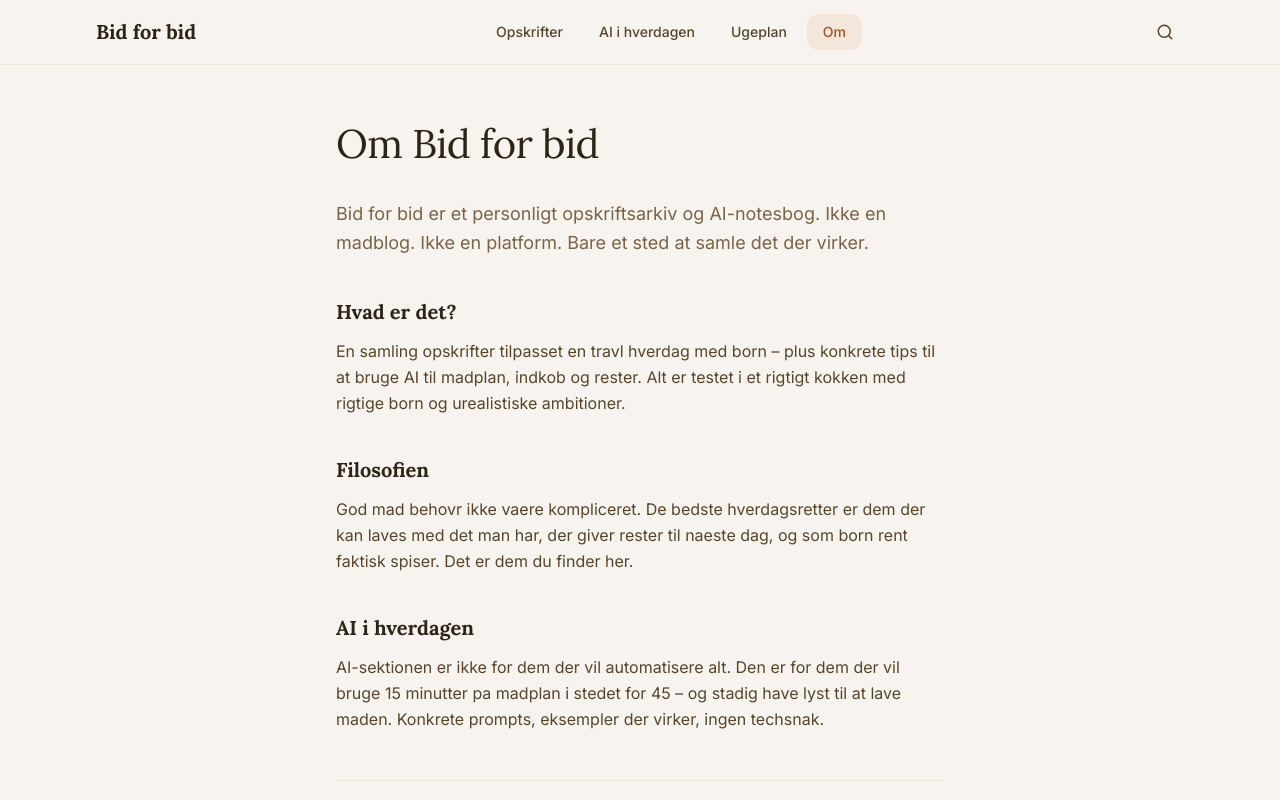
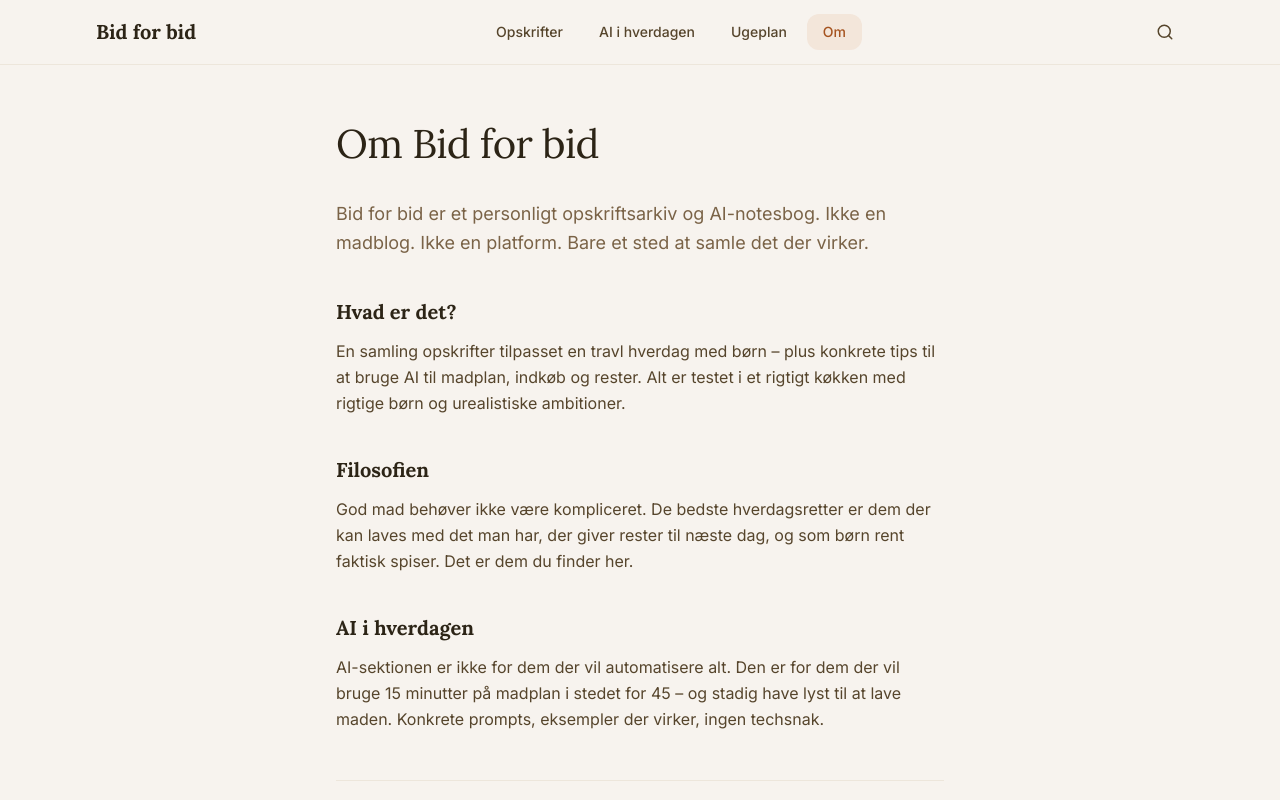
Before and after one commit to henriengel-crypto/bid-for-bid, a Next.js app: page /om in a window 1280 px wide. Shown: the top 800 px of the page. Built offline with nearby package versions, Linux system fonts and the light colour scheme.

Commit message:
Ret manglende æ/ø/å på tværs af sitet

```diff
--- a/content/opskrifter/polenta-med-svampe.mdx
+++ b/content/opskrifter/polenta-med-svampe.mdx
@@ -1,6 +1,6 @@
 ---
 title: Blød polenta med sauterede svampe og parmesan
-description: Polenta er den italienske hverdagsmad der ikke fylder nok i vores køkkener. Cremet og blød som mashed potato, toppet med saftige svampe og timian. Ferdig på 25 minutter.
+description: Polenta er den italienske hverdagsmad der ikke fylder nok i vores køkkener. Cremet og blød som mashed potato, toppet med saftige svampe og timian. Færdig på 25 minutter.
 tags:
   - italien
   - vegetar
--- a/src/app/ai-i-hverdagen/page.tsx
+++ b/src/app/ai-i-hverdagen/page.tsx
@@ -39,7 +39,7 @@ export default function AIPage() {
           </h1>
           <p className="text-earth-600 leading-relaxed">
             Ikke AI-hype. Konkrete genveje der sparer tid til det der tæller.
-            Her finder du workflows, prompts og eksempler til madplan, indkob og mere.
+            Her finder du workflows, prompts og eksempler til madplan, indkøb og mere.
           </p>
         </div>
 
--- a/src/app/om/page.tsx
+++ b/src/app/om/page.tsx
@@ -21,18 +21,18 @@ export default function OmPage() {
           <section>
             <h2 className="font-serif text-xl text-earth-900 mb-3">Hvad er det?</h2>
             <p className="text-earth-700 leading-relaxed">
-              En samling opskrifter tilpasset en travl hverdag med born – plus konkrete
-              tips til at bruge AI til madplan, indkob og rester. Alt er testet i et
-              rigtigt kokken med rigtige born og urealistiske ambitioner.
+              En samling opskrifter tilpasset en travl hverdag med børn – plus konkrete
+              tips til at bruge AI til madplan, indkøb og rester. Alt er testet i et
+              rigtigt køkken med rigtige børn og urealistiske ambitioner.
             </p>
           </section>
 
           <section>
             <h2 className="font-serif text-xl text-earth-900 mb-3">Filosofien</h2>
             <p className="text-earth-700 leading-relaxed">
-              God mad behovr ikke vaere kompliceret. De bedste hverdagsretter er dem
-              der kan laves med det man har, der giver rester til naeste dag, og som
-              born rent faktisk spiser. Det er dem du finder her.
+              God mad behøver ikke være kompliceret. De bedste hverdagsretter er dem
+              der kan laves med det man har, der giver rester til næste dag, og som
+              børn rent faktisk spiser. Det er dem du finder her.
             </p>
           </section>
 
@@ -40,7 +40,7 @@ export default function OmPage() {
             <h2 className="font-serif text-xl text-earth-900 mb-3">AI i hverdagen</h2>
             <p className="text-earth-700 leading-relaxed">
               AI-sektionen er ikke for dem der vil automatisere alt. Den er for dem
-              der vil bruge 15 minutter pa madplan i stedet for 45 – og stadig have
+              der vil bruge 15 minutter på madplan i stedet for 45 – og stadig have
               lyst til at lave maden. Konkrete prompts, eksempler der virker,
               ingen techsnak.
             </p>
--- a/src/app/ugeplan/page.tsx
+++ b/src/app/ugeplan/page.tsx
@@ -5,7 +5,7 @@ import type { RecipeSearchItem, Recipe } from "@/types";
 
 export const metadata: Metadata = {
   title: "Ugeplan",
-  description: "Automatisk madplan for ugen med variation og indkobsliste.",
+  description: "Automatisk madplan for ugen med variation og indkøbsliste.",
 };
 
 function toSearchItem(r: Recipe): RecipeSearchItem {
@@ -35,12 +35,12 @@ export default function UgeplanPage() {
       <div className="container-bfb">
         <div className="mb-10 max-w-2xl">
           <h1 className="font-serif text-display-sm text-earth-900 mb-4">
-            Ugeplan pa autopilot
+            Ugeplan på autopilot
           </h1>
           <p className="text-earth-600 leading-relaxed">
             Et klik og du har fem middage med god variation: fisk, vegetar, pasta,
             one-pot og en ret der bruger det du allerede har. Ugeplanerne huskes,
-            sa du slipper for at se det samme to uger i træk.
+            så du slipper for at se det samme to uger i træk.
           </p>
         </div>
 
@@ -48,16 +48,16 @@ export default function UgeplanPage() {
 
         {/* Info-boks */}
         <div className="mt-12 max-w-xl bg-cream-200 rounded-2xl p-6">
-          <h2 className="font-serif text-lg mb-3">Sadan virker det</h2>
+          <h2 className="font-serif text-lg mb-3">Sådan virker det</h2>
           <ul className="space-y-2 text-sm text-earth-700">
             <li className="flex gap-2"><span className="text-spice shrink-0">1.</span> Klik "Generer ugeplan"</li>
-            <li className="flex gap-2"><span className="text-spice shrink-0">2.</span> Fa 5 forslag med variation (fisk, vegetar, pasta, one-pot, restemad)</li>
-            <li className="flex gap-2"><span className="text-spice shrink-0">3.</span> Klik pa en ret for at se opskriften</li>
-            <li className="flex gap-2"><span className="text-spice shrink-0">4.</span> Klik "Lav indkobsliste" for at samle alle ingredienser</li>
+            <li className="flex gap-2"><span className="text-spice shrink-0">2.</span> Få 5 forslag med variation (fisk, vegetar, pasta, one-pot, restemad)</li>
+            <li className="flex gap-2"><span className="text-spice shrink-0">3.</span> Klik på en ret for at se opskriften</li>
+            <li className="flex gap-2"><span className="text-spice shrink-0">4.</span> Klik "Lav indkøbsliste" for at samle alle ingredienser</li>
             <li className="flex gap-2"><span className="text-spice shrink-0">5.</span> Kopiér listen og brug den i butikken</li>
           </ul>
           <p className="text-xs text-earth-500 mt-4">
-            Planen fra denne uge gemmes i din browser, sa nste ugeplan undgar gentagelser.
+            Planen fra denne uge gemmes i din browser, så næste ugeplan undgår gentagelser.
           </p>
         </div>
       </div>
--- a/src/components/home/WeeklyPlan.tsx
+++ b/src/components/home/WeeklyPlan.tsx
@@ -110,7 +110,7 @@ export function WeeklyPlan({ recipes }: WeeklyPlanProps) {
         <div className="flex flex-col sm:flex-row sm:items-end justify-between gap-4 mb-8">
           <div>
             <h2 className="font-serif text-2xl md:text-3xl text-earth-900 mb-1">
-              Ugeplan pa autopilot
+              Ugeplan på autopilot
             </h2>
             <p className="text-earth-600 text-sm">
               5 middage med variation: fisk, vegetar, pasta, one-pot og restemad.
@@ -150,7 +150,7 @@ export function WeeklyPlan({ recipes }: WeeklyPlanProps) {
                 className="btn-sage"
               >
                 <ShoppingBagIcon />
-                Lav indkobsliste
+                Lav indkøbsliste
               </button>
             </div>
           </>
--- a/src/components/shopping/ShoppingList.tsx
+++ b/src/components/shopping/ShoppingList.tsx
@@ -61,13 +61,13 @@ export function ShoppingListModal({ initialItems, onClose }: ShoppingListModalPr
       onClick={(e) => e.target === e.currentTarget && onClose()}
       role="dialog"
       aria-modal="true"
-      aria-label="Indkobsliste"
+      aria-label="Indkøbsliste"
     >
       <div className="bg-white rounded-3xl w-full max-w-lg max-h-[85vh] flex flex-col shadow-2xl animate-fade-in">
         {/* Header */}
         <div className="flex items-center justify-between p-6 border-b border-cream-200">
           <div>
-            <h2 className="font-serif text-xl text-earth-900">Indkobsliste</h2>
+            <h2 className="font-serif text-xl text-earth-900">Indkøbsliste</h2>
             <p className="text-sm text-earth-500 mt-0.5">
               {remaining} varer tilbage
             </p>
@@ -76,14 +76,14 @@ export function ShoppingListModal({ initialItems, onClose }: ShoppingListModalPr
             <button
               onClick={handleCopy}
               className="btn-secondary text-xs px-3 py-2"
-              aria-label="Kopiér indkobsliste"
+              aria-label="Kopiér indkøbsliste"
             >
               {copied ? "Kopieret!" : "Kopiér"}
             </button>
             <button
               onClick={onClose}
               className="btn-ghost p-2 rounded-xl"
-              aria-label="Luk indkobsliste"
+              aria-label="Luk indkøbsliste"
             >
               <CloseIcon />
             </button>
@@ -114,7 +114,7 @@ export function ShoppingListModal({ initialItems, onClose }: ShoppingListModalPr
                         checked={item.bought}
                         onChange={() => toggle(item.id)}
                         className="h-4 w-4 rounded accent-spice cursor-pointer shrink-0"
-                        aria-label={`Marker ${item.item} som kobt`}
+                        aria-label={`Marker ${item.item} som købt`}
                       />
                       <span className={cn("text-sm flex-1 leading-snug", item.bought && "line-through text-earth-500")}>
                         {item.amount && (
```
